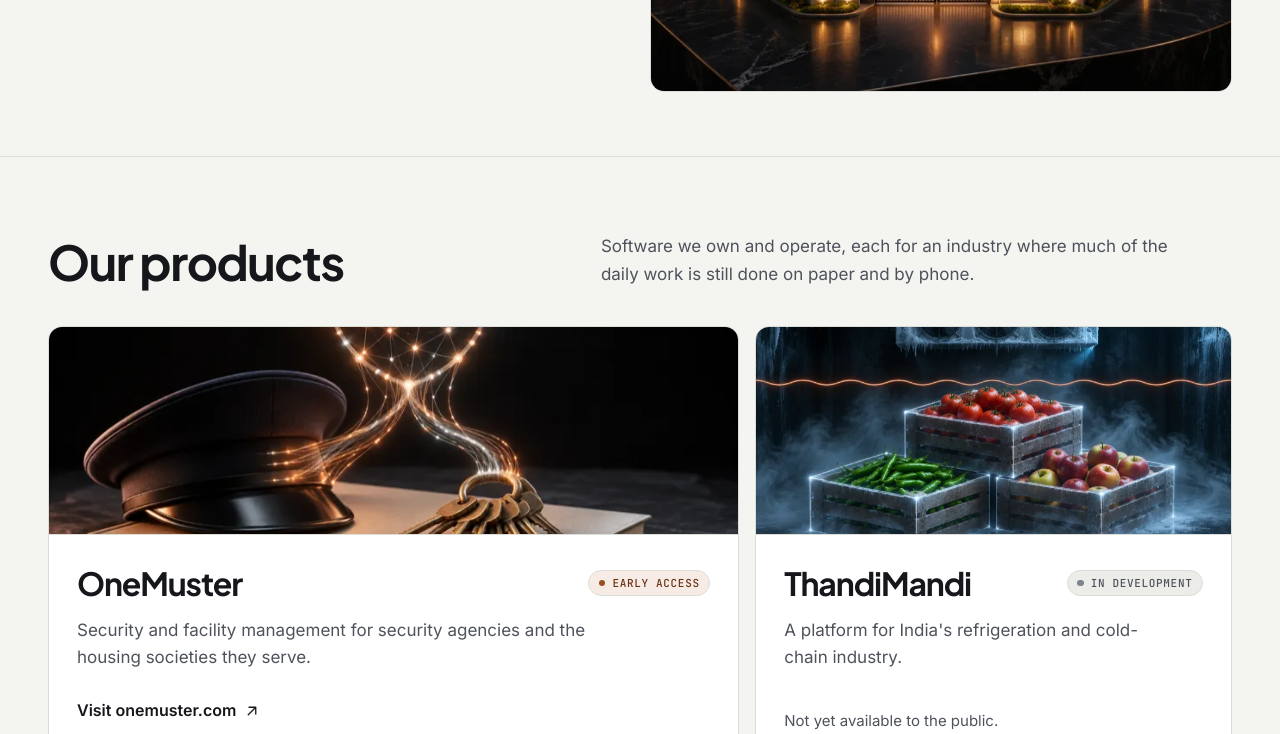
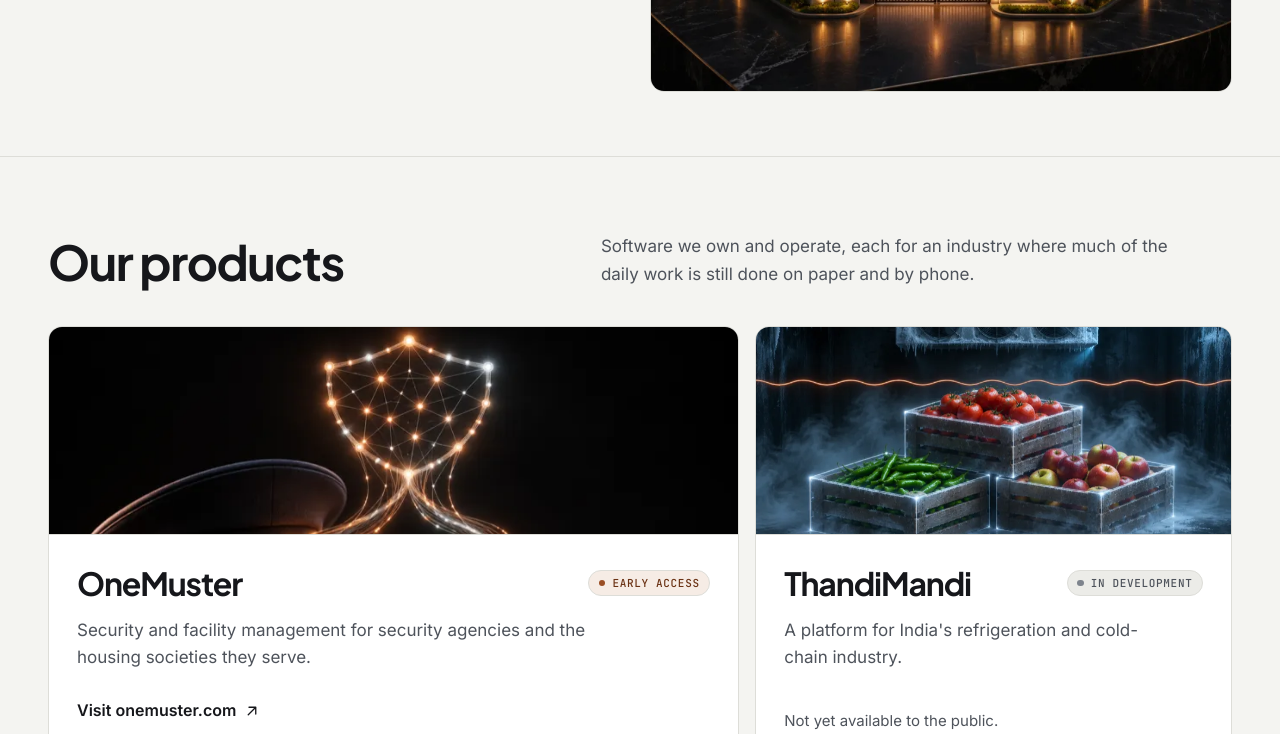
Before and after one commit to jykalabs-dev/jykalabs-website, a plain HTML site: page docs/index.html in a window 1280 px wide. Shown: the part 540-1274 px from the top of the page. Drawn offline with Linux system fonts and the light colour scheme.

Commit message:
Show the OneMuster card's shield in full
Co-Authored-By: Claude Opus 5.5 <noreply@anthropic.com>

```diff
--- a/docs/index.html
+++ b/docs/index.html
@@ -147,7 +147,7 @@
         </div>
         <div class="bento">
           <article class="bento-card" data-reveal>
-            <div class="bento-media"><img src="media/onemuster-card-800.webp" srcset="media/onemuster-card-800.webp 800w, media/onemuster-card-1344.webp 1344w" sizes="(min-width: 900px) 42rem, 100vw" width="800" height="452" alt="" loading="lazy"></div>
+            <div class="bento-media"><img class="focus-top" src="media/onemuster-card-800.webp" srcset="media/onemuster-card-800.webp 800w, media/onemuster-card-1344.webp 1344w" sizes="(min-width: 900px) 42rem, 100vw" width="800" height="452" alt="" loading="lazy"></div>
             <div class="bento-body">
               <div class="bento-top"><h3>OneMuster</h3><span class="status">Early access</span></div>
               <p class="bento-summary">Security and facility management for security agencies and the housing societies they serve.</p>
--- a/docs/styles.css
+++ b/docs/styles.css
@@ -211,6 +211,8 @@ a:hover { color: var(--accent-primary-hover); }
 .bento-card:hover { border-color: var(--border-control); }
 .bento-media { position: relative; height: clamp(10rem, 17vw, 13rem); overflow: hidden; border-bottom: 1px solid var(--border-hairline); background: var(--bg-subtle); }
 .bento-media img { width: 100%; height: 100%; object-fit: cover; transition: transform 600ms var(--ease-out); }
+/* Keep the subject in the top part of the photo in view (the OneMuster shield), including during the hover zoom. */
+.bento-media img.focus-top { object-position: 50% 0; transform-origin: 50% 0; }
 @media (hover: hover) and (prefers-reduced-motion: no-preference) { .bento-card:hover .bento-media img { transform: scale(1.02); } }
 .bento-body { display: flex; flex-direction: column; gap: 0.85rem; padding: clamp(1.25rem, 2.5vw, 1.75rem); }
 .bento-top { display: flex; flex-wrap: wrap; align-items: center; justify-content: space-between; gap: 0.75rem; }
```
